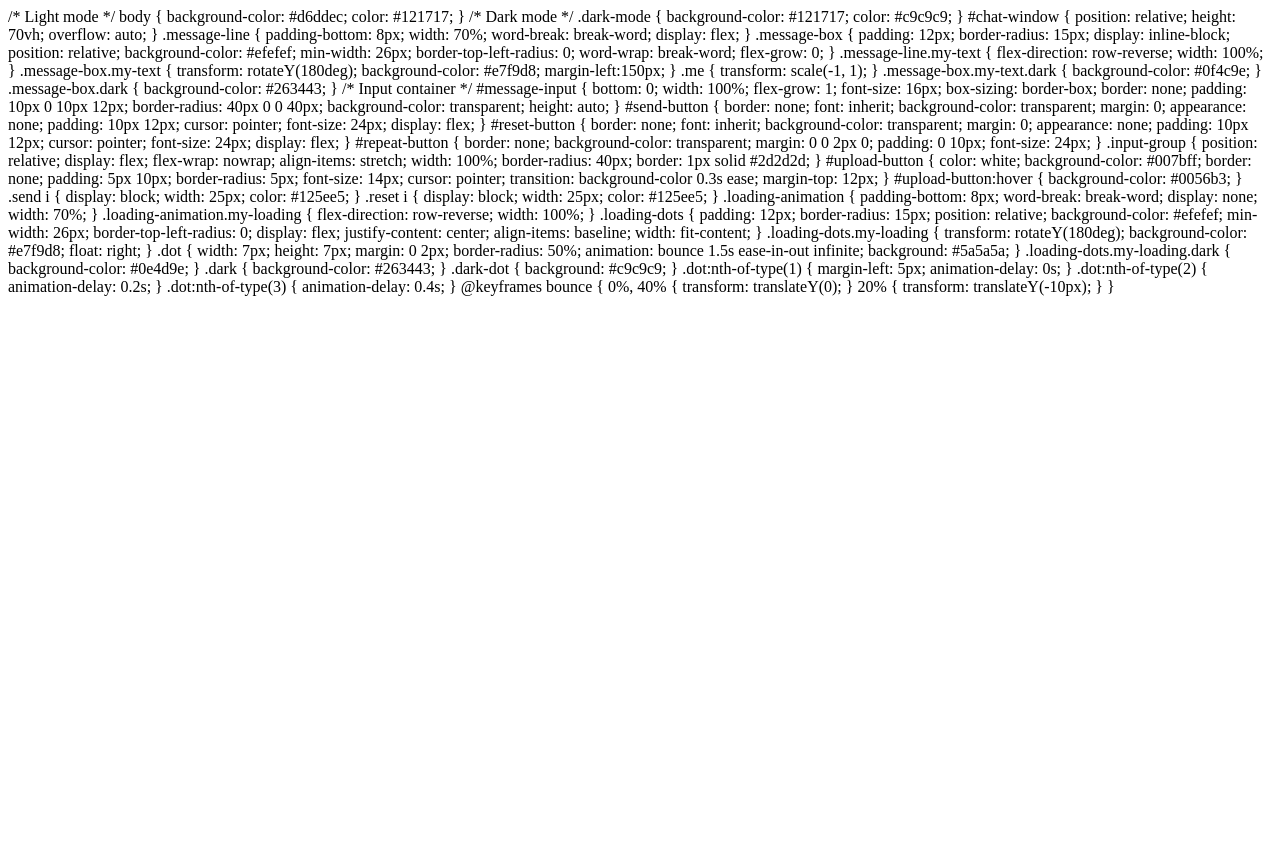
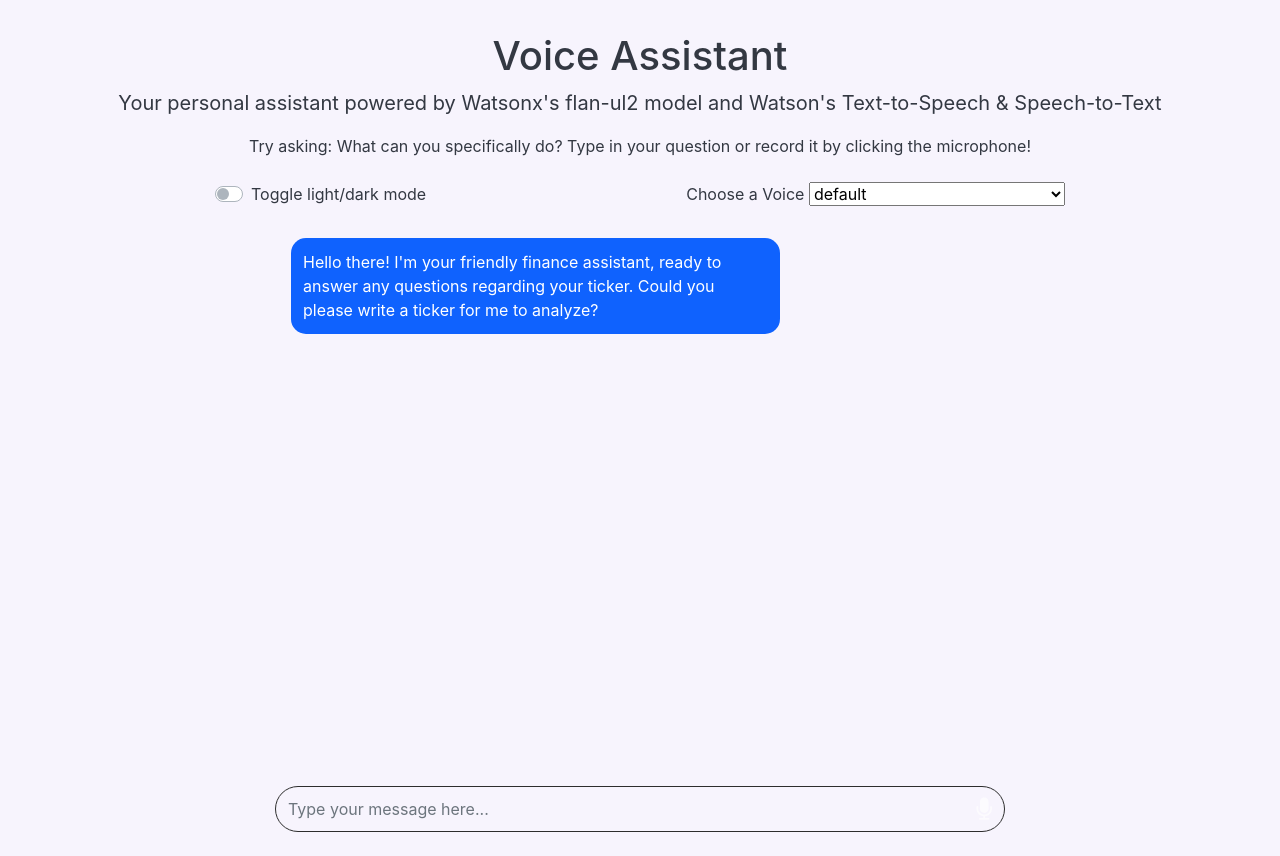
Before and after one commit to vicky-playground/langchain-finance, a Python web app: template templates/index.html in a window 1280 px wide. Before the commit the page ends 800 px from the top, so only its background shows below. Run offline with Jinja, Linux system fonts and the light colour scheme; the template is opened without the code that fills it, so the values that code supplies are empty; some libraries are stand-ins or nearby versions.

Commit message:
Update index.html

```diff
--- a/templates/index.html
+++ b/templates/index.html
@@ -1,219 +1,113 @@
-/* Light mode */
-body {
-  background-color: #d6ddec;
-  color: #121717;
-}
+<!DOCTYPE html>
+<html>
+  <head>
+    <link
+      rel="stylesheet"
+      href="https://stackpath.bootstrapcdn.com/bootstrap/4.5.2/css/bootstrap.min.css"
+      integrity="sha384-JcKb8q3iqJ61gNV9KGb8thSsNjpSL0n8PARn9HuZOnIxN0hoP+VmmDGMN5t9UJ0Z"
+      crossorigin="anonymous"
+    />
+    <link
+      rel="stylesheet"
+      href="https://cdnjs.cloudflare.com/ajax/libs/font-awesome/4.7.0/css/font-awesome.min.css"
+    />
+    <link rel="stylesheet" href="../static/style.css" />
 
-/* Dark mode */
-.dark-mode {
-  background-color: #121717;
-  color: #c9c9c9;
-}
-
-#chat-window {
-  position: relative;
-  height: 70vh;
-  overflow: auto;
-}
-
-.message-line {
-  padding-bottom: 8px;
-  width: 70%;
-  word-break: break-word;
-  display: flex;
-}
-
-.message-box {
-  padding: 12px;
-  border-radius: 15px;
-  display: inline-block;
-  position: relative;
-  background-color: #efefef;
-  min-width: 26px;
-  border-top-left-radius: 0;
-  word-wrap: break-word;
-  flex-grow: 0;
-}
-
-.message-line.my-text {
-  flex-direction: row-reverse;
-  width: 100%;
-}
-
-.message-box.my-text {
-  transform: rotateY(180deg);
-  background-color: #e7f9d8;
-  margin-left:150px;
-}
-
-.me {
-  transform: scale(-1, 1);
-}
-
-.message-box.my-text.dark {
-  background-color: #0f4c9e;
-}
-
-.message-box.dark {
-  background-color: #263443;
-}
-
-/* Input container */
-#message-input {
-  bottom: 0;
-  width: 100%;
-  flex-grow: 1;
-  font-size: 16px;
-  box-sizing: border-box;
-  border: none;
-  padding: 10px 0 10px 12px;
-  border-radius: 40px 0 0 40px;
-  background-color: transparent;
-  height: auto;
-}
-
-#send-button {
-  border: none;
-  font: inherit;
-  background-color: transparent;
-  margin: 0;
-  appearance: none;
-  padding: 10px 12px;
-  cursor: pointer;
-  font-size: 24px;
-  display: flex;
-}
-
-#reset-button {
-  border: none;
-  font: inherit;
-  background-color: transparent;
-  margin: 0;
-  appearance: none;
-  padding: 10px 12px;
-  cursor: pointer;
-  font-size: 24px;
-  display: flex;
-}
-
-#repeat-button {
-  border: none;
-  background-color: transparent;
-  margin: 0 0 2px 0;
-  padding: 0 10px;
-  font-size: 24px;
-}
-
-.input-group {
-  position: relative;
-  display: flex;
-  flex-wrap: nowrap;
-  align-items: stretch;
-  width: 100%;
-  border-radius: 40px;
-  border: 1px solid #2d2d2d;
-}
-
-#upload-button {
-  color: white;
-  background-color: #007bff;
-  border: none;
-  padding: 5px 10px;
-  border-radius: 5px;
-  font-size: 14px;
-  cursor: pointer;
-  transition: background-color 0.3s ease;
-  margin-top: 12px;
-}
-
-#upload-button:hover {
-  background-color: #0056b3;
-}
-
-.send i {
-  display: block;
-  width: 25px;
-  color: #125ee5;
-}
-
-.reset i {
-  display: block;
-  width: 25px;
-  color: #125ee5;
-}
-
-
-.loading-animation {
-  padding-bottom: 8px;
-  word-break: break-word;
-  display: none;
-  width: 70%;
-}
-
-.loading-animation.my-loading {
-  flex-direction: row-reverse;
-  width: 100%;
-}
-
-.loading-dots {
-  padding: 12px;
-  border-radius: 15px;
-  position: relative;
-  background-color: #efefef;
-  min-width: 26px;
-  border-top-left-radius: 0;
-  display: flex;
-  justify-content: center;
-  align-items: baseline;
-  width: fit-content;
-}
-
-.loading-dots.my-loading {
-  transform: rotateY(180deg);
-  background-color: #e7f9d8;
-  float: right;
-}
-
-.dot {
-  width: 7px;
-  height: 7px;
-  margin: 0 2px;
-  border-radius: 50%;
-  animation: bounce 1.5s ease-in-out infinite;
-  background: #5a5a5a;
-}
-
-.loading-dots.my-loading.dark {
-  background-color: #0e4d9e;
-}
-
-.dark {
-  background-color: #263443;
-}
-
-.dark-dot {
-  background: #c9c9c9;
-}
-
-.dot:nth-of-type(1) {
-  margin-left: 5px;
-  animation-delay: 0s;
-}
-
-.dot:nth-of-type(2) {
-  animation-delay: 0.2s;
-}
-
-.dot:nth-of-type(3) {
-  animation-delay: 0.4s;
-}
-
-@keyframes bounce {
-  0%,
-  40% {
-    transform: translateY(0);
-  }
-  20% {
-    transform: translateY(-10px);
-  }
-}
+    <script src="https://code.jquery.com/jquery-3.5.1.min.js"></script>
+    <script src="../static/script.js"></script>
+  </head>
+  <body>
+    <div class="container h-700">
+      <div class="row">
+        <div class="col-12" style="margin-top: 2rem">
+          <h1 class="text-center">Voice Assistant</h1>
+          <p class="text-center" style="font-size: 20px">
+            Your personal assistant powered by Watsonx's flan-ul2 model and Watson's
+            Text-to-Speech & Speech-to-Text
+          </p>
+        </div>
+        <div class="col-12" style="font-size: 16px">
+          <p class="text-center mb-4">
+            Try asking: What can you specifically do? Type in your question or
+            record it by clicking the microphone!
+          </p>
+        </div>
+        <div class="col-12 text-center d-flex justify-content-around">
+          <div class="custom-control custom-switch mb-3 d-inline-block">
+            <input
+              type="checkbox"
+              class="custom-control-input"
+              id="light-dark-mode-switch"
+            />
+            <label class="custom-control-label" for="light-dark-mode-switch"
+              >Toggle light/dark mode</label
+            >
+          </div>
+          <div class="d-inline-block">
+            <label class="voice-options-label" for="voice-options"
+              >Choose a Voice</label
+            >
+            <select id="voice-options">
+              <option value="">default</option>
+              <option value="en-US_MichaelV3Voice">Michael (English)</option>
+              <option value="en-US_HenryV3Voice">Henry (English)</option>
+              <option value="en-GB_KateV3Voice">Kate (English)</option>
+              <option value="en-GB_JamesV3Voice">James (English)</option>
+              <option value="en-GB_CharlotteV3Voice">
+                Charlotte (English)
+              </option>
+              <option value="en-US_LisaV3Voice">Lisa (English)</option>
+              <option value="en-US_KevinV3Voice">Kevin (English)</option>
+              <option value="en-US_EmilyV3Voice">Emily (English)</option>
+              <option value="en-US_AllisonV3Voice">Allison (English)</option>
+              <option value="en-US_OliviaV3Voice">Olivia (English)</option>
+              <option value="fr-CA_LouiseV3Voice">Louise (French)</option>
+              <option value="fr-FR_ReneeV3Voice">Renee (French)</option>
+              <option value="fr-FR_NicolasV3Voice">Nicolas (French)</option>
+              <option value="it-IT_FrancescaV3Voice">
+                Francesca (Italian)
+              </option>
+              <option value="pt-BR_IsabelaV3Voice">Isabela (Brazilian Portuguese)</option>
+              <option value="es-ES_LauraV3Voice">Laura (Castilian Spanish)</option>
+              <option value="es-LA_SofiaV3Voice">Sofia (Latin American Spanish)</option>
+              <option value="es-ES_EnriqueV3Voice">Enrique (Castilian Spanish)</option>
+            </select>
+          </div>
+        </div>
+        <div class="col-12 col-md-8 mx-auto mb-4">
+          <div id="chat-window" class="p-3 h-700">
+            <div id="message-list"></div>
+            <div class="loading-animation my-loading">
+              <div class="loading-dots my-loading">
+                <div class="dot"></div>
+                <div class="dot"></div>
+                <div class="dot"></div>
+              </div>
+            </div>
+            <div class="loading-animation">
+              <div class="loading-dots">
+                <div class="dot"></div>
+                <div class="dot"></div>
+                <div class="dot"></div>
+              </div>
+            </div>
+          </div>
+          <div class="input-group mt-1">
+            <input
+              type="text"
+              id="message-input"
+              class="form-control"
+              placeholder="Type your message here..."
+            />
+            <div class="input-group-append">
+              <!-- <button id="send-button" class="btn btn-primary">Send</button> -->
+              <button id="send-button" class="btn btn-primary microphone">
+                <i class="fa fa-microphone"></i>
+              </button>
+            </div>
+          </div>
+        </div>
+      </div>
+    </div>
+  </body>
+</html>
```
